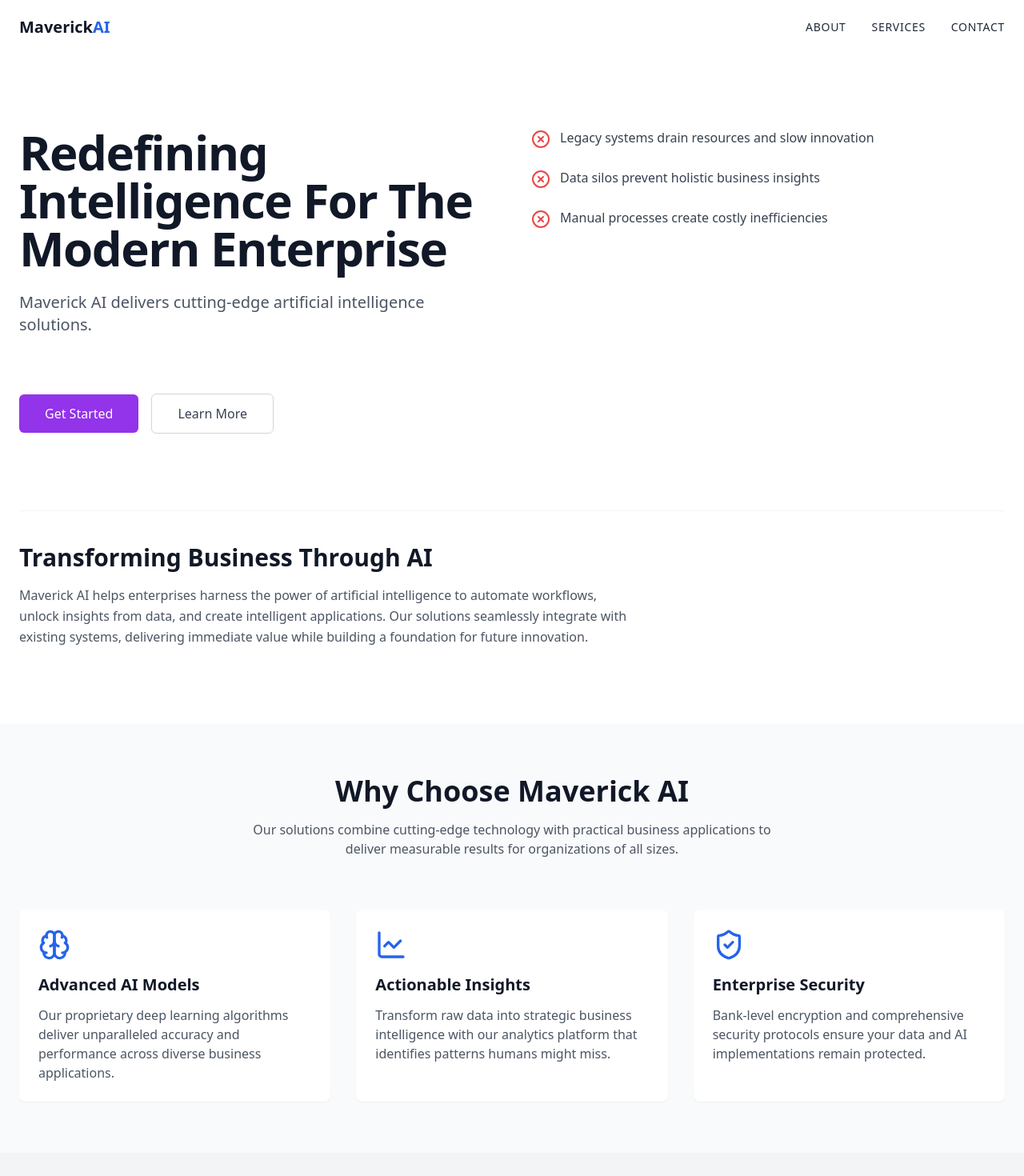
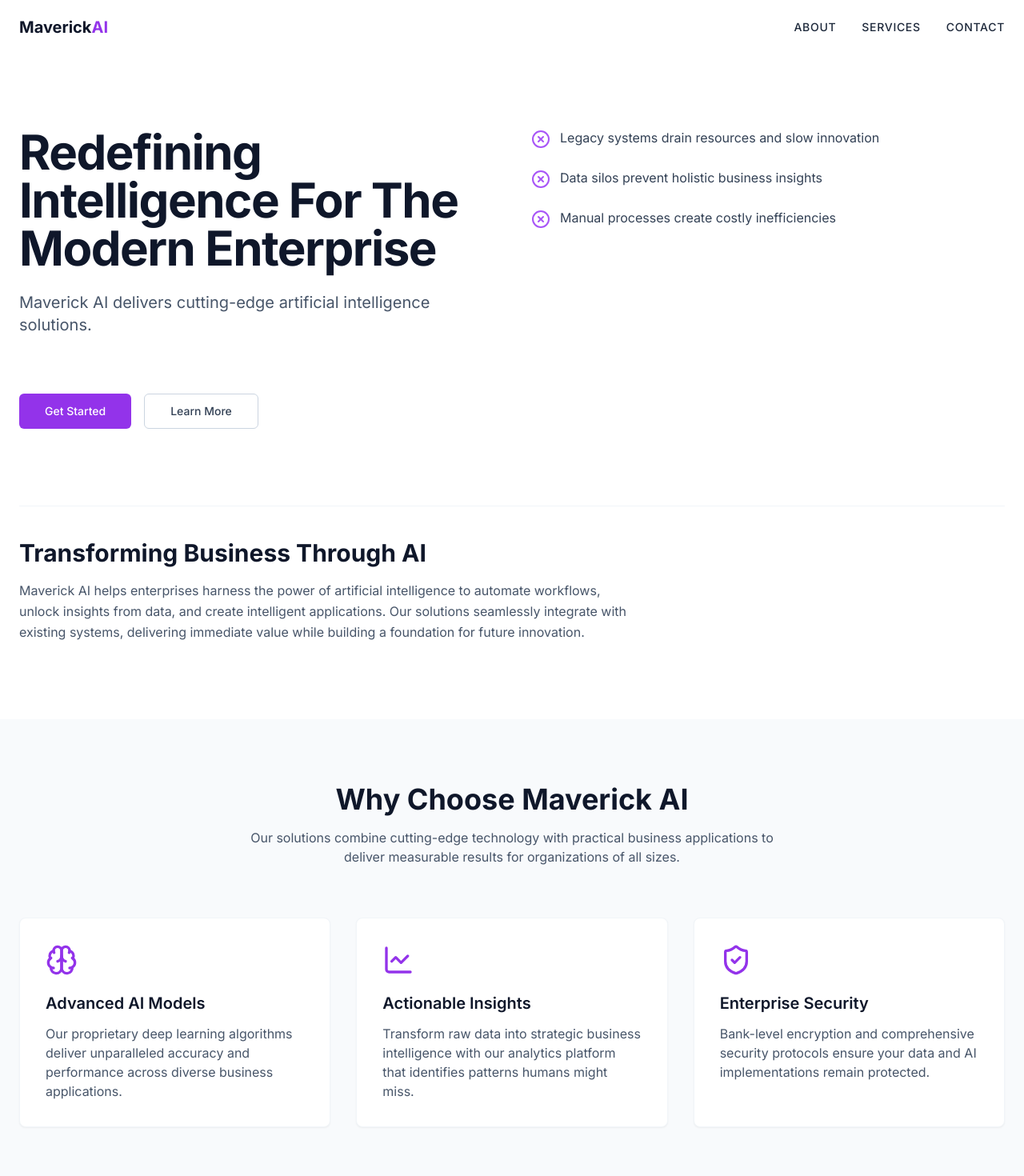
Before and after one commit to JPRamirez17/maverick-ai-landing-glide, a React (Vite) app: page / in a window 1280 px wide. Shown: the top 1470 px of the page at 80% size. Built offline with nearby package versions, Linux system fonts and the light colour scheme.

Commit message:
Refactor: Apply consistent styling to the entire app

```diff
--- a/index.html
+++ b/index.html
@@ -1,19 +1,21 @@
+
 <!DOCTYPE html>
 <html lang="en">
   <head>
     <meta charset="UTF-8" />
     <meta name="viewport" content="width=device-width, initial-scale=1.0" />
-    <title>maverick-ai-landing-glide</title>
-    <meta name="description" content="Lovable Generated Project" />
-    <meta name="author" content="Lovable" />
+    <title>Maverick AI | Redefining Intelligence</title>
+    <meta name="description" content="Maverick AI delivers cutting-edge artificial intelligence solutions for the modern enterprise." />
+    <meta name="author" content="Maverick AI" />
+    <link rel="stylesheet" href="https://fonts.googleapis.com/css2?family=Inter:wght@400;500;600;700&display=swap">
 
-    <meta property="og:title" content="maverick-ai-landing-glide" />
-    <meta property="og:description" content="Lovable Generated Project" />
+    <meta property="og:title" content="Maverick AI | Redefining Intelligence" />
+    <meta property="og:description" content="Maverick AI delivers cutting-edge artificial intelligence solutions for the modern enterprise." />
     <meta property="og:type" content="website" />
     <meta property="og:image" content="https://lovable.dev/opengraph-image-p98pqg.png" />
 
     <meta name="twitter:card" content="summary_large_image" />
-    <meta name="twitter:site" content="@lovable_dev" />
+    <meta name="twitter:site" content="@maverick_ai" />
     <meta name="twitter:image" content="https://lovable.dev/opengraph-image-p98pqg.png" />
   </head>
 
--- a/src/components/Header.tsx
+++ b/src/components/Header.tsx
@@ -32,8 +32,8 @@ const Header = () => {
     >
       <div className="container mx-auto px-4 md:px-6 flex justify-between items-center">
         <div className="text-xl font-bold">
-          <span className="text-gray-900">Maverick</span>
-          <span className="text-blue-600">AI</span>
+          <span className="text-slate-900">Maverick</span>
+          <span className="text-purple-600">AI</span>
         </div>
         <nav>
           <ul className="flex space-x-6 md:space-x-8 uppercase text-sm tracking-wider font-medium">
@@ -41,7 +41,7 @@ const Header = () => {
               <li key={item}>
                 <a
                   href={`#${item.toLowerCase()}`}
-                  className="text-gray-800 hover:text-blue-600 py-2 relative inline-block after:content-[''] after:absolute after:w-full after:scale-x-0 after:h-0.5 after:bottom-0 after:left-0 after:bg-blue-600 after:origin-bottom-right after:transition-transform after:duration-300 hover:after:scale-x-100 hover:after:origin-bottom-left"
+                  className="text-slate-800 hover:text-purple-600 py-2 relative inline-block after:content-[''] after:absolute after:w-full after:scale-x-0 after:h-0.5 after:bottom-0 after:left-0 after:bg-purple-600 after:origin-bottom-right after:transition-transform after:duration-300 hover:after:scale-x-100 hover:after:origin-bottom-left"
                 >
                   {item}
                 </a>
--- a/src/components/Hero.tsx
+++ b/src/components/Hero.tsx
@@ -1,6 +1,7 @@
 
 import React from "react";
 import { CircleX } from "lucide-react";
+import { Button } from "./ui/button";
 
 const Hero = () => {
   const problemPoints = [
@@ -10,15 +11,15 @@ const Hero = () => {
   ];
 
   return (
-    <section className="pt-32 pb-16 md:pt-40 md:pb-24">
+    <section className="pt-32 pb-16 md:pt-40 md:pb-24 bg-white">
       <div className="container mx-auto px-4 md:px-6">
         <div className="grid grid-cols-1 md:grid-cols-2 gap-8 md:gap-12 items-start">
           {/* Left column with headline */}
           <div className="text-left">
-            <h1 className="text-4xl md:text-5xl lg:text-6xl font-bold tracking-tight mb-6 text-gray-900">
+            <h1 className="text-4xl md:text-5xl lg:text-6xl font-bold tracking-tight mb-6 text-slate-900 font-display">
               Redefining Intelligence For The Modern Enterprise
             </h1>
-            <p className="text-lg md:text-xl text-gray-600 mb-8 leading-relaxed">
+            <p className="text-lg md:text-xl text-slate-600 mb-8 leading-relaxed">
               Maverick AI delivers cutting-edge artificial intelligence solutions.
             </p>
           </div>
@@ -27,8 +28,8 @@ const Hero = () => {
           <div className="space-y-6">
             {problemPoints.map((point, index) => (
               <div key={index} className="flex items-start gap-3">
-                <CircleX className="h-6 w-6 text-red-500 flex-shrink-0 mt-0.5" />
-                <p className="text-gray-700">{point}</p>
+                <CircleX className="h-6 w-6 text-purple-500 flex-shrink-0 mt-0.5" />
+                <p className="text-slate-700">{point}</p>
               </div>
             ))}
           </div>
@@ -36,24 +37,29 @@ const Hero = () => {
 
         {/* Call to action buttons */}
         <div className="flex flex-col sm:flex-row justify-start items-center gap-4 mt-10">
-          <a
-            href="#contact"
-            className="px-8 py-3 bg-purple-600 text-white font-medium rounded-md hover:bg-purple-700 transition-colors"
+          <Button
+            size="lg"
+            className="bg-purple-600 hover:bg-purple-700 text-white transition-colors"
+            asChild
           >
-            Get Started
-          </a>
-          <a
-            href="#about"
-            className="px-8 py-3 border border-gray-300 text-gray-700 font-medium rounded-md hover:bg-gray-50 transition-colors"
+            <a href="#contact">Get Started</a>
+          </Button>
+          <Button
+            variant="outline"
+            size="lg"
+            className="border-slate-300 text-slate-700 hover:bg-slate-50"
+            asChild
           >
-            Learn More
-          </a>
+            <a href="#about">Learn More</a>
+          </Button>
         </div>
 
         {/* Company description section */}
-        <div className="mt-24 border-t border-gray-100 pt-10">
-          <h2 className="text-2xl md:text-3xl font-bold text-gray-900 mb-4">Transforming Business Through AI</h2>
-          <p className="text-gray-600 max-w-3xl leading-relaxed">
+        <div className="mt-24 border-t border-slate-100 pt-10">
+          <h2 className="text-2xl md:text-3xl font-bold text-slate-900 mb-4 font-display">
+            Transforming Business Through AI
+          </h2>
+          <p className="text-slate-600 max-w-3xl leading-relaxed">
             Maverick AI helps enterprises harness the power of artificial intelligence to automate workflows,
             unlock insights from data, and create intelligent applications. Our solutions seamlessly integrate
             with existing systems, delivering immediate value while building a foundation for future innovation.
--- a/src/components/KeyPoints.tsx
+++ b/src/components/KeyPoints.tsx
@@ -4,19 +4,19 @@ import { Brain, LineChart, ShieldCheck } from "lucide-react";
 
 const features = [
   {
-    icon: <Brain className="h-10 w-10 text-blue-600" />,
+    icon: <Brain className="h-10 w-10 text-purple-600" />,
     title: "Advanced AI Models",
     description:
       "Our proprietary deep learning algorithms deliver unparalleled accuracy and performance across diverse business applications."
   },
   {
-    icon: <LineChart className="h-10 w-10 text-blue-600" />,
+    icon: <LineChart className="h-10 w-10 text-purple-600" />,
     title: "Actionable Insights",
     description:
       "Transform raw data into strategic business intelligence with our analytics platform that identifies patterns humans might miss."
   },
   {
-    icon: <ShieldCheck className="h-10 w-10 text-blue-600" />,
+    icon: <ShieldCheck className="h-10 w-10 text-purple-600" />,
     title: "Enterprise Security",
     description:
       "Bank-level encryption and comprehensive security protocols ensure your data and AI implementations remain protected."
@@ -25,11 +25,13 @@ const features = [
 
 const KeyPoints = () => {
   return (
-    <section className="py-16 bg-gray-50">
+    <section className="py-20 bg-slate-50">
       <div className="container mx-auto px-4 md:px-6">
         <div className="text-center mb-16">
-          <h2 className="text-3xl md:text-4xl font-bold mb-4 text-gray-900">Why Choose Maverick AI</h2>
-          <p className="text-gray-600 max-w-2xl mx-auto">
+          <h2 className="text-3xl md:text-4xl font-bold mb-4 text-slate-900 font-display">
+            Why Choose Maverick AI
+          </h2>
+          <p className="text-slate-600 max-w-2xl mx-auto">
             Our solutions combine cutting-edge technology with practical business applications
             to deliver measurable results for organizations of all sizes.
           </p>
@@ -39,11 +41,11 @@ const KeyPoints = () => {
           {features.map((feature, index) => (
             <div
               key={index}
-              className="bg-white p-6 rounded-lg shadow-sm hover:shadow-md transition-shadow duration-300"
+              className="bg-white p-8 rounded-lg shadow-sm hover:shadow-md transition-shadow duration-300 border border-slate-100"
             >
-              <div className="mb-4">{feature.icon}</div>
-              <h3 className="text-xl font-semibold mb-3 text-gray-900">{feature.title}</h3>
-              <p className="text-gray-600">{feature.description}</p>
+              <div className="mb-5">{feature.icon}</div>
+              <h3 className="text-xl font-semibold mb-3 text-slate-900">{feature.title}</h3>
+              <p className="text-slate-600">{feature.description}</p>
             </div>
           ))}
         </div>
--- a/src/pages/Index.tsx
+++ b/src/pages/Index.tsx
@@ -12,9 +12,11 @@ const Index = () => {
         <Hero />
         <KeyPoints />
       </main>
-      <footer className="py-8 bg-gray-100 text-center text-gray-600 text-sm">
+      <footer className="py-12 bg-slate-100 text-center">
         <div className="container mx-auto px-4">
-          <p>&copy; {new Date().getFullYear()} Maverick AI. All rights reserved.</p>
+          <p className="text-slate-600 text-sm">
+            &copy; {new Date().getFullYear()} Maverick AI. All rights reserved.
+          </p>
         </div>
       </footer>
     </div>
--- a/tailwind.config.ts
+++ b/tailwind.config.ts
@@ -1,3 +1,4 @@
+
 import type { Config } from "tailwindcss";
 
 export default {
@@ -63,6 +64,10 @@ export default {
 					ring: 'hsl(var(--sidebar-ring))'
 				}
 			},
+			fontFamily: {
+				sans: ['Inter', 'system-ui', 'sans-serif'],
+				display: ['Inter', 'system-ui', 'sans-serif'],
+			},
 			borderRadius: {
 				lg: 'var(--radius)',
 				md: 'calc(var(--radius) - 2px)',
```
